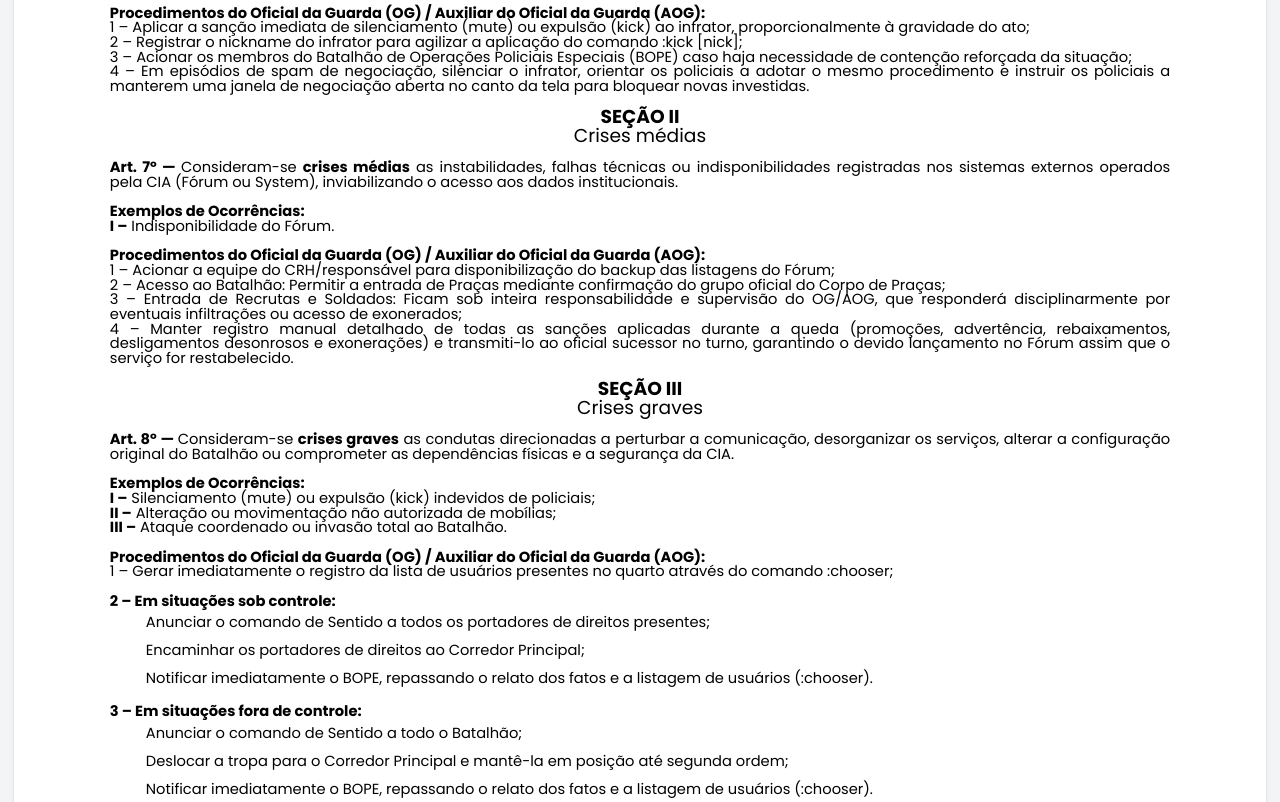
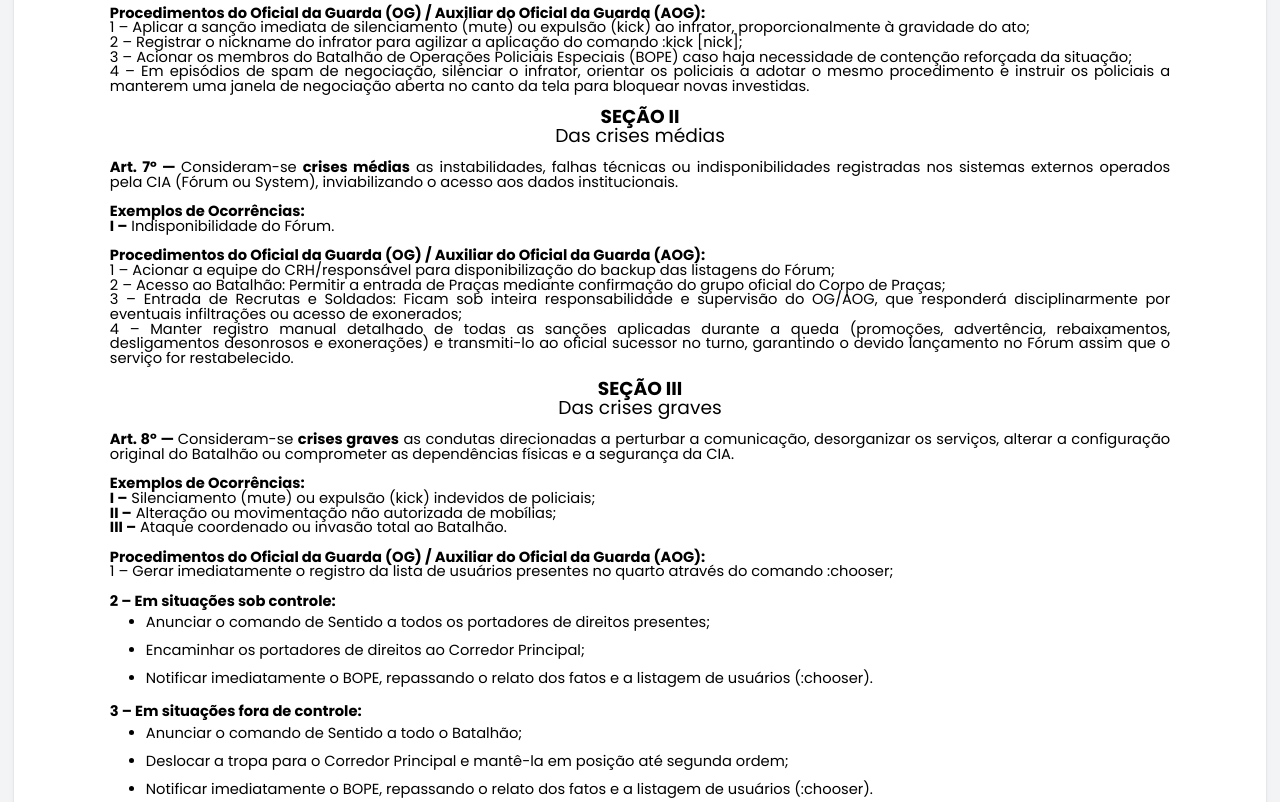
Before and after one commit to thiiagomrochaa/CIAHBT, a plain HTML site: page pgccia.html in a window 1280 px wide. Shown: the part 980-1782 px from the top of the page. Drawn offline with nearby package versions, Linux system fonts and the light colour scheme.

Commit message:
Update section titles in pgccia.html

```diff
--- a/pgccia.html
+++ b/pgccia.html
@@ -50,7 +50,7 @@
         h2{padding-top:18pt;color:#000000;font-size:16pt;padding-bottom:6pt;font-family:"Poppins";line-height:1.15;page-break-after:avoid;orphans:2;widows:2;text-align:left}
         h3{padding-top:16pt;color:#434343;font-size:14pt;padding-bottom:4pt;font-family:"Poppins";line-height:1.15;page-break-after:avoid;orphans:2;widows:2;text-align:left}
         .c10 { background-color:#ffffff; padding:72pt 72pt 72pt 72pt; width: 98%; justify-self: anchor-center; margin: 22px; border-radius: 20px; }
-        ul.protocol-list { margin: 0 0 12px 0; padding-left: 36px; }
+        ul.protocol-list { margin: 0 0 12px 0; padding-left: 36px;     list-style: outside;}
         ul.protocol-list li { padding: 3px 0; }
     </style>
 </head>
@@ -119,9 +119,9 @@
                     <a href="#sec-i" class="mobile-link block pl-4 pr-3 py-2 text-[13px] text-stone-300 hover:text-white">
                         <span class="font-semibold">SEÇÃO I</span> — Das crises leves
                     </a><a href="#sec-ii" class="mobile-link block pl-4 pr-3 py-2 text-[13px] text-stone-300 hover:text-white">
-                        <span class="font-semibold">SEÇÃO II</span> — Crises médias
+                        <span class="font-semibold">SEÇÃO II</span> — Das crises médias
                     </a><a href="#sec-iii" class="mobile-link block pl-4 pr-3 py-2 text-[13px] text-stone-300 hover:text-white">
-                        <span class="font-semibold">SEÇÃO III</span> — Crises graves
+                        <span class="font-semibold">SEÇÃO III</span> — Das crises graves
                     </a>
                 </div>
             </div>
@@ -192,7 +192,7 @@
         <p class="cpm-c3 cpm-c5"><span class="cpm-c1"></span></p>
 
         <p class="cpm-c6" id="sec-ii"><span class="cpm-c8">SEÇÃO II</span></p>
-        <p class="cpm-c6"><span class="cpm-c0">Crises médias</span></p>
+        <p class="cpm-c6"><span class="cpm-c0">Das crises médias</span></p>
         <p class="cpm-c3 cpm-c5"><span class="cpm-c4"></span></p>
 
         <p class="cpm-c3"><span class="cpm-c7">Art. 7º &mdash; </span><span class="cpm-c2">Consideram-se </span><span class="cpm-c7">crises médias</span><span class="cpm-c1">&nbsp;as instabilidades, falhas técnicas ou indisponibilidades registradas nos sistemas externos operados pela CIA (Fórum ou System), inviabilizando o acesso aos dados institucionais.</span></p>
@@ -208,7 +208,7 @@
         <p class="cpm-c3 cpm-c5"><span class="cpm-c1"></span></p>
 
         <p class="cpm-c6" id="sec-iii"><span class="cpm-c8">SEÇÃO III</span></p>
-        <p class="cpm-c6"><span class="cpm-c0">Crises graves</span></p>
+        <p class="cpm-c6"><span class="cpm-c0">Das crises graves</span></p>
         <p class="cpm-c3 cpm-c5"><span class="cpm-c4"></span></p>
 
         <p class="cpm-c3"><span class="cpm-c7">Art. 8º &mdash; </span><span class="cpm-c2">Consideram-se </span><span class="cpm-c7">crises graves</span><span class="cpm-c1">&nbsp;as condutas direcionadas a perturbar a comunicação, desorganizar os serviços, alterar a configuração original do Batalhão ou comprometer as dependências físicas e a segurança da CIA.</span></p>
```
